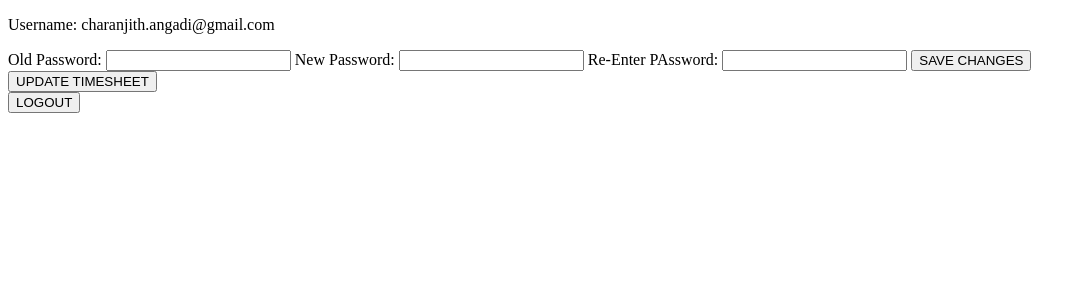
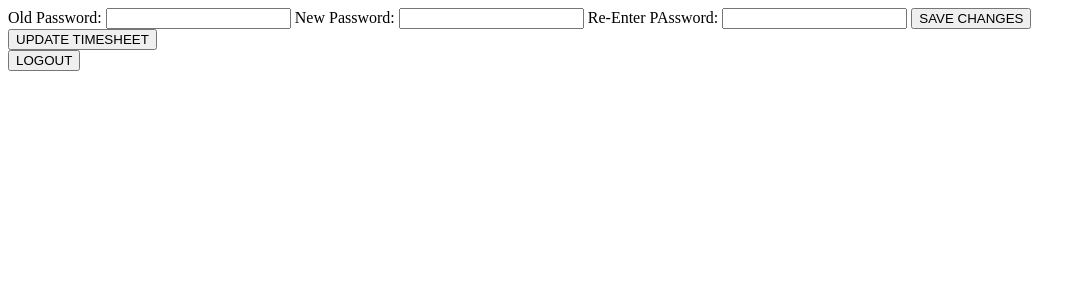
Before and after one commit to charanjithreddy/DB-Project, a Python web app: template templates/password_reset.html in a window 1280 px wide. Shown: the top 300 px of the page, without its empty margins (0-1086 px from the left). Run offline with Jinja, Linux system fonts and the light colour scheme; the template is opened without the code that fills it, so the values that code supplies are empty; some libraries are stand-ins or nearby versions.

Commit message:
Update password_reset.html

```diff
--- a/templates/password_reset.html
+++ b/templates/password_reset.html
@@ -16,7 +16,6 @@
     {% endif %}
     {% endwith %}
 
-    <p>Username: charanjith.angadi@gmail.com</p>
     <form action="/password_reset_success.html" method="POST">
     <label for="old_pwd">Old Password:</label>
     <input type="text" name="old_pwd" id="old_pwd">
```
